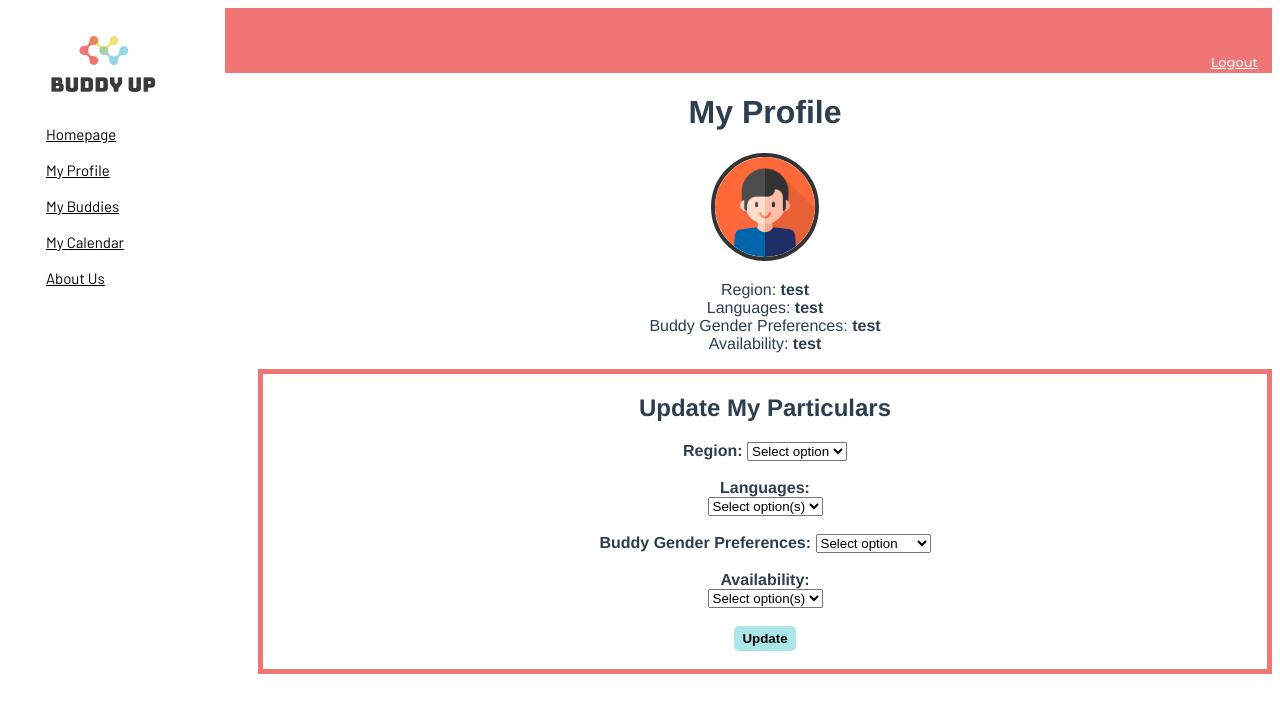
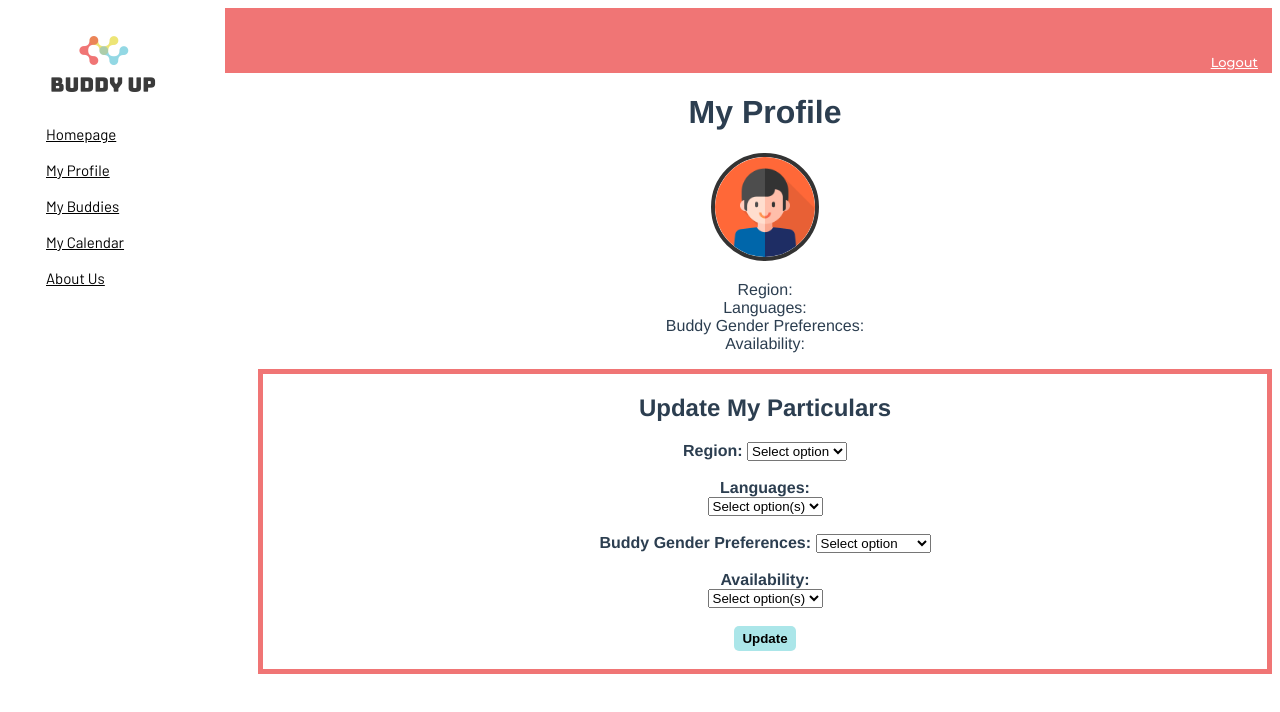
Before and after one commit to yx0555/BuddyUp, a Vue app: page /profile in a window 1280 px wide. Shown: the top 712 px of the page. Built offline with nearby package versions, Linux system fonts and the light colour scheme; no server answers; the database is empty; sample sign-in values are in the browser's storage.

Commit message:
Profile Ver. 5: Debugged display of user's preferences

```diff
--- a/src/views/Profile.vue
+++ b/src/views/Profile.vue
@@ -9,7 +9,7 @@
         <p style="text-align: center">
           Region: <strong>{{this.region}}</strong><br>
           Languages: <strong>{{this.languages}}</strong><br>
-          Buddy Gender Preferences: <strong>{{this.buddyGenderPreference}}</strong><br>
+          Buddy Gender Preferences: <strong>{{this.buddyGenderPreferences}}</strong><br>
           Availability: <strong>{{this.availability}}</strong><br>
         </p>
     </div>
@@ -152,7 +152,7 @@
       </form>
       <!-- UPDATE BUTTON -->
       <div class="update">
-        <button id="updateButton" type="button" v-on:click="saveParticulars()">Update</button>
+        <button id="updateButton" type="button" v-on:click="saveParticulars(), reloadPage()">Update</button>
       </div>
       <br>
     </div>
@@ -180,10 +180,10 @@ export default {
   data() {
     return {
       user: false,
-      region: "test",
-      languages: "test",
-      buddyGenderPreference: "test",
-      availability: "test"
+      region: "",
+      languages: "",
+      buddyGenderPreferences: "",
+      availability: ""
     };
   },
 
@@ -195,24 +195,18 @@ export default {
         var uid = user.uid;
         const docRef = getDoc(doc(db, "Users", uid));
 
+        var vm = this;
+
         docRef.then(function(snapshot) {
           const region = snapshot.data().region;
-          console.log("DEBUGGING: " + region)
-          // const languages = snapshot.data().languages;
-          // const genderPref = snapshot.data().genderPref;
-          // const availability = snapshot.data().availability;
+          vm.region = region;
+          const languages = snapshot.data().languages;
+          vm.languages = languages;
+          const buddyGenderPreferences = snapshot.data().genderPref;
+          vm.buddyGenderPreferences = buddyGenderPreferences;
+          const availability = snapshot.data().availability;
+          vm.availability = availability;
         })
-
-        // const snapshot = getDoc(doc(db, "Users", uid));
-        // var region = snapshot.data().region;
-        // var languages = snapshot.data().region;
-        // var genderPref = snapshot.data().genderPref;
-        // var availability = snapshot.data().availability;
-        // this.user.region = region;
-        // this.user.languages = languages;
-        // this.user.genderPref = genderPref;
-        // this.user.availability = availability;
-
       } else {
         alert("you must be logged in to view this page")
         this.$router.push("/")
@@ -252,7 +246,7 @@ export default {
       });
 
       alert("Your particulars have been updated!")
-      document.getElementById('updateProfileDetails').reset();
+      // document.getElementById('updateProfileDetails').reset();
     },
 
     showLanguageCheckboxes() {
@@ -275,6 +269,10 @@ export default {
         availabilityCheckboxes.style.display = "none";
         expanded = false;
       }
+    },
+
+    reloadPage() {
+      window.location.reload();
     }
   },
 };
```
